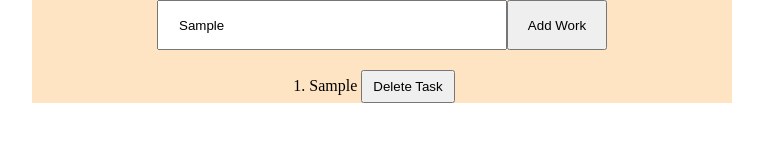
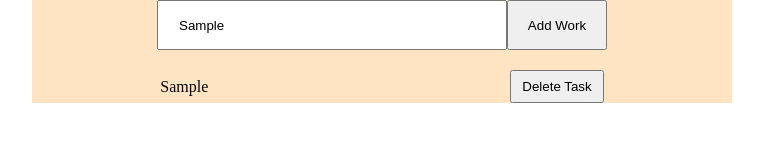
Before and after one commit to AK-Polash/Todo-App, a plain HTML site: page index.html in a window 1280 px wide. Both pictures are taken after typing "Sample" into the empty fields and a click on the button "Add Work". Shown: the whole page, without its empty margins (258-1021 px from the left). Drawn offline with Linux system fonts and the light colour scheme.

Commit message:
project completed with only delete button

```diff
--- a/css/style.css
+++ b/css/style.css
@@ -3,9 +3,9 @@
   padding: 0;
   box-sizing: border-box;
 }
-/* ul,ol{
+ul,ol{
     list-style: none;
-} */
+}
 a {
   text-decoration: none;
 }
@@ -46,6 +46,15 @@ img {
   row-gap: 10px;
   margin-top: 20px;
 }
-.delete{
-    padding: 7px 10px;
+.list {
+  display: flex;
+  justify-content: space-between;
+  align-items: center;
+  column-gap: 50px;
 }
+.todo__title{
+  width: 300px;
+}
+.delete {
+  padding: 7px 10px;
+}
--- a/index.html
+++ b/index.html
@@ -13,7 +13,7 @@
         <input class="input" type="text" placeholder="add your work list" />
         <button class="button" type="submit">Add Work</button>
       </div>
-      <ol class="ul"></ol>
+      <ul class="ul"></ul>
     </div>
 
     <script src="js/custom.js"></script>
--- a/js/custom.js
+++ b/js/custom.js
@@ -4,25 +4,22 @@ let ul = document.querySelector(".ul");
 let mainArr = [];
 
 addButton.addEventListener("click", () => {
+  mainArr.push(input.value);
   todo();
 });
 
 function todo() {
-  ul.innerHTML += `<li> <span> ${input.value} </span> <button class="delete"> Delete Task </button> </li>`;
-  let listValue = ul.lastElementChild.children[0].innerHTML;
-  mainArr.push(listValue);
-  console.log(mainArr);
+  ul.innerHTML = "";
+  mainArr.map((item) => {
+    ul.innerHTML += `<li class="list"> <span class="todo__title"> ${item} </span> <button class="delete"> Delete Task </button> </li>`;
+  });
 
   let removeButton = document.querySelectorAll(".delete");
-  let buttonArr = Array.from(removeButton);
-
-  buttonArr.map((button, index) => {
+  let removeButtonArray = Array.from(removeButton);
+  removeButtonArray.map((button, index) => {
     button.addEventListener("click", () => {
-      button.parentElement.remove();
       mainArr.splice(index, 1);
-      console.log(mainArr);
+      todo();
     });
   });
 }
-
-// next target: html to array korte hobe
```
